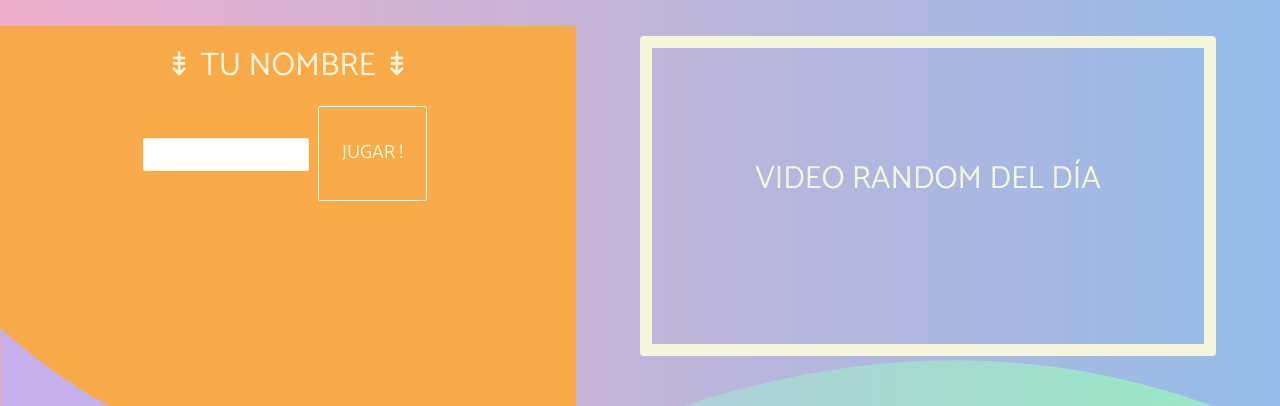
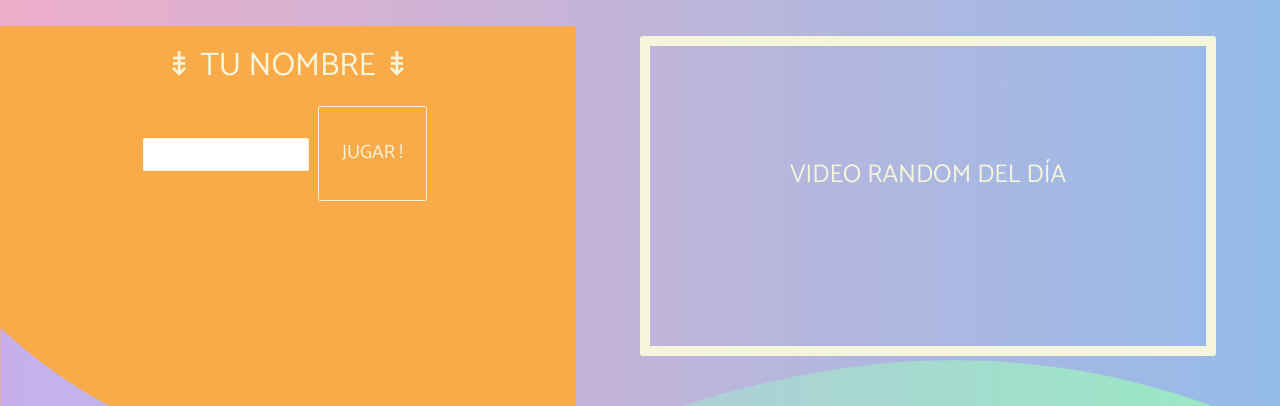
Before and after one commit to priztamiano/moodSwingSounds, a website: page client/index.html in a window 1280 px wide. Shown: the part 169-575 px from the top of the page. Drawn offline with Linux system fonts and the light colour scheme; no server answers; a web font is replaced by a local one.

Commit message:
update css

```diff
--- a/client/css/styles.css
+++ b/client/css/styles.css
@@ -153,7 +153,7 @@
         height: 40vh;
         margin: 2% 5%;
         border: 0.4em solid beige;
-        font-size: 2em;
+        font-size: 1.6em;
         line-height: 30vh;
     }
 
--- a/client/js/scriptClient.js
+++ b/client/js/scriptClient.js
@@ -63,7 +63,6 @@ function requestQuestions(cbReqQuestions) {
     let request = new XMLHttpRequest();
     request.onload = () => {
         let questionsParsed = JSON.parse(request.responseText);
-        console.log(questionsParsed);
         cbReqQuestions(questionsParsed);
     }
 
```
